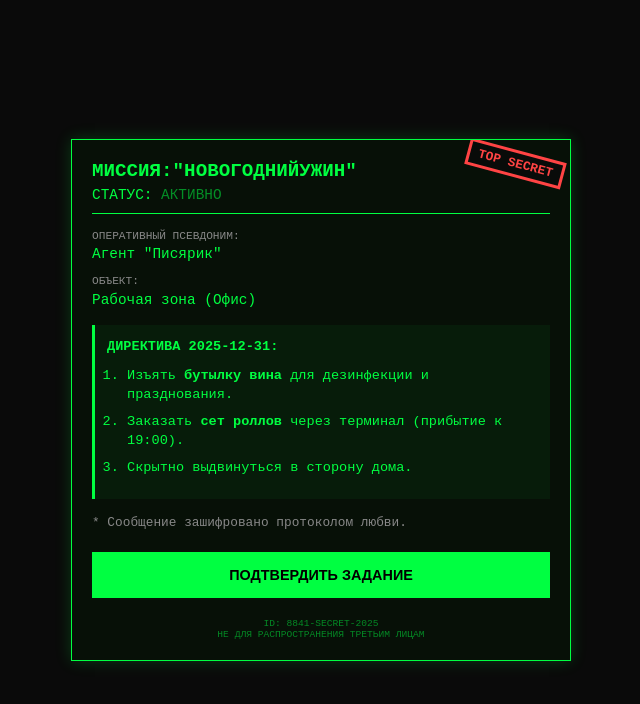
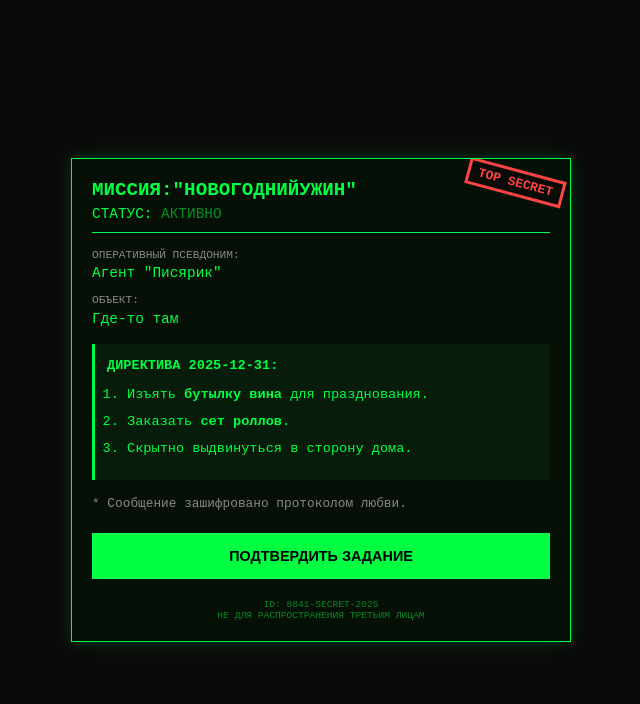
Before and after one commit to premium-777/2026, a plain HTML site: page index.html in a window 1280 px wide. Shown: the whole page, without its empty margins (319-959 px from the left). Drawn offline with Linux system fonts and the light colour scheme; a web font is replaced by a local one.

Commit message:
Update index.html

```diff
--- a/index.html
+++ b/index.html
@@ -155,13 +155,13 @@
             <div>Агент "Писярик"</div>
 
             <span class="label">ОБЪЕКТ:</span>
-            <div>Рабочая зона (Офис)</div>
+            <div>Где-то там</div>
 
             <div class="mission-objective">
                 <strong>ДИРЕКТИВА 2025-12-31:</strong>
                 <ol>
-                    <li>Изъять <strong>бутылку вина</strong> для дезинфекции и празднования.</li>
-                    <li>Заказать <strong>сет роллов</strong> через терминал (прибытие к 19:00).</li>
+                    <li>Изъять <strong>бутылку вина</strong> для празднования.</li>
+                    <li>Заказать <strong>сет роллов</strong>.</li>
                     <li>Скрытно выдвинуться в сторону дома.</li>
                 </ol>
             </div>
```
